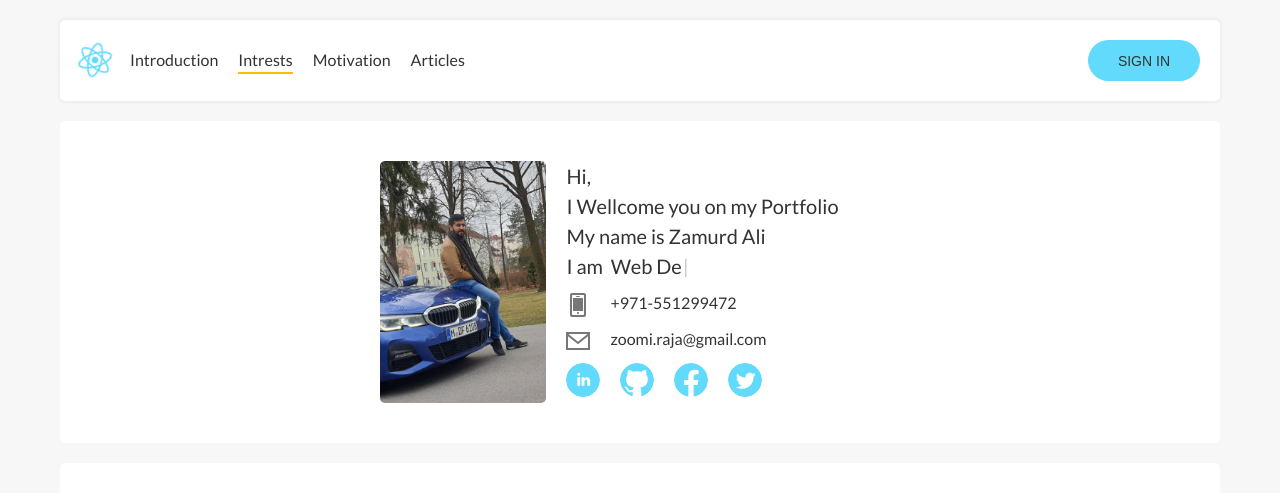
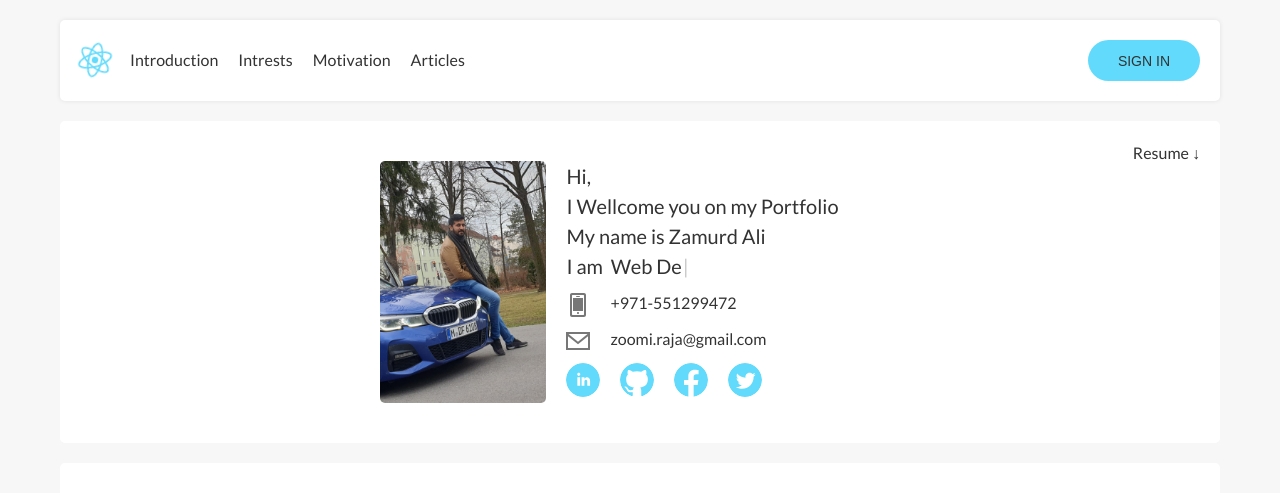
Before and after one commit to zoomi-raja/goweb, a React (Create React App) app in the folder blog_frontend/: page / in a window 1280 px wide. Shown: the top 493 px of the page. Built offline with nearby package versions, Linux system fonts and the light colour scheme.

Commit message:
smoth scroll

```diff
--- a/blog_frontend/src/components/header/Header.js
+++ b/blog_frontend/src/components/header/Header.js
@@ -3,6 +3,10 @@ import logo from "../../assets/logo.svg";
 import classes from "./Header.module.scss";
 import Nav from "./nav/Nav";
 import Signin from "../../containers/signin/Signin";
+import { animateScroll as scroll } from "react-scroll";
+const scrollToTop = () => {
+	scroll.scrollToTop({ smooth: true, duration: 300 });
+};
 const Header = () => {
 	const [isSticky, setSticky] = useState(false);
 	const ref = useRef(null);
@@ -21,8 +25,12 @@ const Header = () => {
 	let headerClass = isSticky
 		? `${classes.header} ${classes.sticky}`
 		: classes.header;
+	let showGoUp = isSticky ? `${classes.goUp} ${classes.show}` : classes.goUp;
 	return (
 		<header className={`sub-container ${headerClass}`} ref={ref}>
+			<div className={showGoUp} onClick={scrollToTop}>
+				&uarr;
+			</div>
 			<nav className={classes.nav_holder}>
 				<div className={classes.logo}>
 					<img src={logo} alt="react baby" />
--- a/blog_frontend/src/components/header/Header.module.scss
+++ b/blog_frontend/src/components/header/Header.module.scss
@@ -1,4 +1,24 @@
 .header {
+	.goUp {
+		position: fixed;
+		bottom: 3rem;
+		right: 3rem;
+		width: 4.4rem;
+		height: 4.4rem;
+		border-radius: 50%;
+		background-color: var(--utiliy-bcolor);
+		text-align: center;
+		line-height: 4.4rem;
+		font-size: 3rem;
+		transition: 0.2s ease all;
+		opacity: 0;
+		visibility: hidden;
+		cursor: pointer;
+		&.show {
+			visibility: visible;
+			opacity: 1;
+		}
+	}
 	&.sticky {
 		padding: 1rem 2rem;
 	}
@@ -10,6 +30,7 @@
 	top: 0;
 	transition: all ease 0.2s;
 	box-shadow: 0 0.001rem 0.5rem rgba(0, 0, 0, 0.09);
+	z-index: 100;
 	.nav_holder {
 		position: relative;
 		.logo {
--- a/blog_frontend/src/components/header/nav/Nav.js
+++ b/blog_frontend/src/components/header/nav/Nav.js
@@ -1,19 +1,46 @@
 import React from "react";
 import classes from "./Nav.module.scss";
+import { Link } from "react-scroll";
 const Nav = () => {
 	return (
 		<ul className={classes.main_nav}>
 			<li>
-				<a href="#">Introduction</a>
-			</li>
-			<li className={classes.active}>
-				<a href="#">Intrests</a>
+				<Link to="intro" spy={true} smooth={true} duration={300} offset={-60}>
+					Introduction
+				</Link>
 			</li>
 			<li>
-				<a href="#">Motivation</a>
+				<Link
+					to="interests"
+					spy={true}
+					smooth={true}
+					duration={300}
+					offset={-60}
+				>
+					Intrests
+				</Link>
 			</li>
 			<li>
-				<a href="#">Articles</a>
+				<Link
+					to="motivation"
+					spy={true}
+					smooth={true}
+					duration={300}
+					offset={-60}
+				>
+					Motivation
+				</Link>
+			</li>
+			<li>
+				<Link
+					to="articles"
+					spy={true}
+					smooth={true}
+					duration={300}
+					offset={-60}
+				>
+					Articles
+				</Link>
 			</li>
 		</ul>
 	);
--- a/blog_frontend/src/components/header/nav/Nav.module.scss
+++ b/blog_frontend/src/components/header/nav/Nav.module.scss
@@ -7,12 +7,6 @@
 		&:not(:first-child) {
 			margin-left: 2rem;
 		}
-		&.active {
-			border-bottom: 0.2rem solid var(--utiliy-ycolor);
-		}
-		&:hover {
-			border-bottom: 0.2rem solid var(--utiliy-bcolor);
-		}
 		a {
 			text-transform: capitalize;
 		}
--- a/blog_frontend/src/components/home/blog/Posts.js
+++ b/blog_frontend/src/components/home/blog/Posts.js
@@ -29,7 +29,7 @@ const Posts = () => {
 		return <Post {...post} key={i} />;
 	});
 	return (
-		<div className={classes.articles}>
+		<div className={classes.articles} id="articles">
 			<h1 className="text-ac mb-2">
 				<span className="text-ul">Articles</span>
 			</h1>
--- a/blog_frontend/src/components/home/header/Header.js
+++ b/blog_frontend/src/components/home/header/Header.js
@@ -6,7 +6,10 @@ import pic from "../../../assets/zoomi.jpeg";
 import Social from "../../social/Social";
 const Header = () => {
 	return (
-		<div className="sub-container">
+		<div className="sub-container" style={{ position: "relative" }}>
+			<a className={classes.downloadResume} href="/">
+				Resume <span>&darr;</span>
+			</a>
 			<div className={classes.header}>
 				<div className={classes.imgHolder}>
 					<img src={pic} alt="zamurd ali" />
--- a/blog_frontend/src/components/home/header/Header.module.scss
+++ b/blog_frontend/src/components/home/header/Header.module.scss
@@ -1,3 +1,11 @@
+.downloadResume {
+	position: absolute;
+	top: 2rem;
+	right: 2rem;
+	&:hover {
+		border-bottom: 1px solid var(--utiliy-ycolor);
+	}
+}
 .header {
 	margin: 0 auto;
 	padding: 2rem;
--- a/blog_frontend/src/components/home/interests/Interests.js
+++ b/blog_frontend/src/components/home/interests/Interests.js
@@ -35,7 +35,7 @@ const Interests = () => {
 		);
 	});
 	return (
-		<div className="sub-container">
+		<div className="sub-container" id="interests">
 			<h1 className="text-ac mb-2">
 				<span className="text-ul">Intrests & Skills</span>
 			</h1>
--- a/blog_frontend/src/components/home/intro/Intro.js
+++ b/blog_frontend/src/components/home/intro/Intro.js
@@ -2,7 +2,7 @@ import React from "react";
 
 const Intro = () => {
 	return (
-		<div className="sub-container">
+		<div className="sub-container" id="intro">
 			<h1 className="text-ac mb-1">
 				<span className="text-ul">Let me introduct my self</span>
 			</h1>
--- a/blog_frontend/src/components/home/motivation/Motivation.js
+++ b/blog_frontend/src/components/home/motivation/Motivation.js
@@ -3,7 +3,7 @@ import classes from "./Motivation.module.scss";
 import go from "../../../assets/golang.png";
 const Motivation = () => {
 	return (
-		<div className="sub-container">
+		<div className="sub-container" id="motivation">
 			<h1 className="text-ac mb-1">
 				<span className="text-ul">Motivation</span>
 			</h1>
--- a/blog_frontend/src/containers/home/Home.scss
+++ b/blog_frontend/src/containers/home/Home.scss
@@ -7,3 +7,13 @@
 .Typewriter {
 	display: inline-block;
 }
+
+a {
+	cursor: pointer;
+	&.active {
+		border-bottom: 0.2rem solid var(--utiliy-ycolor);
+	}
+	&:hover {
+		border-bottom: 0.2rem solid var(--utiliy-bcolor);
+	}
+}
```
